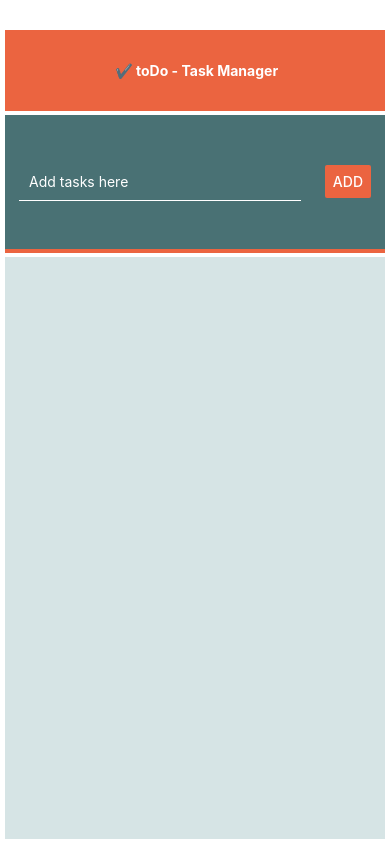
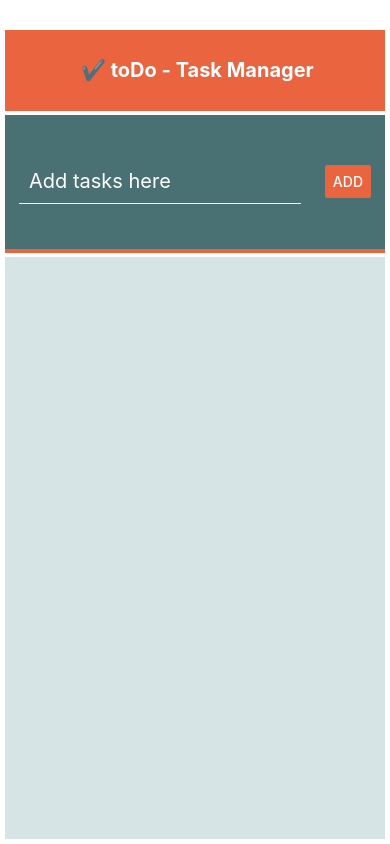
Before and after one commit to anuj4you/toDo, a React Native app: screen / in a window 390 px wide. Built offline with nearby package versions, Linux system fonts and the light colour scheme.

Commit message:
changed font size for better visual of text

```diff
--- a/App.js
+++ b/App.js
@@ -119,6 +119,7 @@ const styles = StyleSheet.create({
   textInput: {
     width: "80%",
     color: "#fff",
+    fontSize:20,
     borderBottomWidth: 1,
     borderBottomColor: "#fff",
     padding: 10,
@@ -127,5 +128,6 @@ const styles = StyleSheet.create({
   changeColorWhite: {
     color: "#fff",
     fontWeight: "bold",
+    fontSize:20
   },
 });
```
